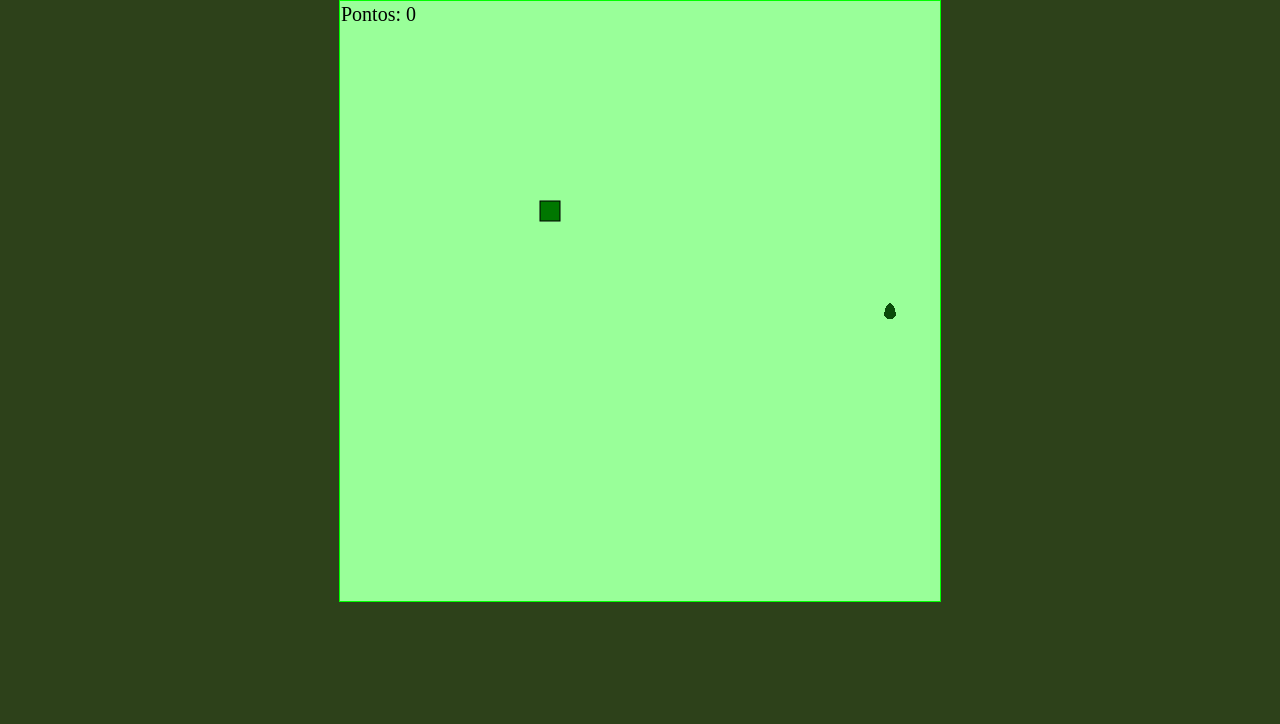
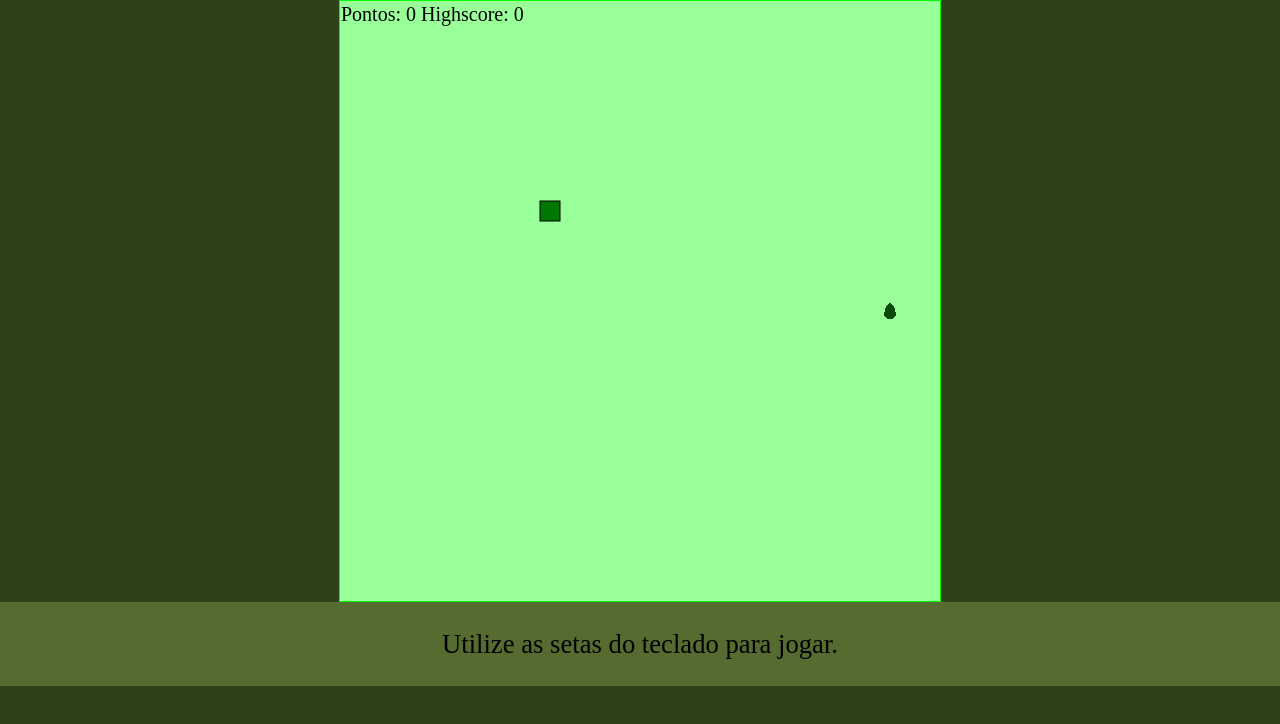
Before and after one commit to ussaohelcim/cobrinha-js, a plain HTML site: page index.html in a window 1280 px wide. Drawn offline with Linux system fonts and the light colour scheme.

Commit message:
adicionado highscore

```diff
--- a/index.html
+++ b/index.html
@@ -12,13 +12,29 @@
             width: 100%;
             height: 100%;
             background-color: rgb(45, 65, 26);
-
+            display: flex;
+            flex-direction: column;
+            justify-content: center;
         }
         canvas
         {
             margin: 0 auto;
             border: 1px solid rgb(0, 255, 0);
             display: block;
+        }
+        #tuto
+        {
+            display: flex;
+            text-align: center;
+            font-size: 20pt;
+            background-color: darkolivegreen;
+            width: 100%;
+            justify-content: center;
+        }
+        footer
+        {
+            text-align: center;
+            padding-top: 10%;
         }
     </style>
 </head>
@@ -27,6 +43,11 @@
         python3 -m http.server --bind
     -->
     <canvas id="snake" width="600" height="600"></canvas>
+    <section id="tuto">
+        <p>
+            Utilize as setas do teclado para jogar.
+        </p>
+    </section>
     <script src="js/snake.js"></script>
 </body>
 </html>
--- a/js/snake.js
+++ b/js/snake.js
@@ -4,6 +4,16 @@ ctx.font = '20px serif';
 let box = 20;
 let cobra = [];
 let pontos = 0;
+let HighScore =0;
+if(localStorage.length>0)
+{
+    HighScore = localStorage.getItem("highscore")
+}
+else
+{
+    localStorage.setItem("highscore","0")
+}
+
 
 cobra[0] = {
     x : 10 * box,
@@ -119,6 +129,13 @@ function render()
     {
         clearInterval(update)
         console.log("aa")
+        //morreu
+        if(pontos > HighScore)
+        {
+            HighScore = pontos;
+            localStorage.setItem("highscore",HighScore)
+        }
+
     }
     cobra.unshift(novaCabeça)//coloca no inicio do vetor
     /*
@@ -180,7 +197,7 @@ function sumirRato()
 function renderScore()
 {
     ctx.fillStyle = "black";
-    ctx.fillText("Pontos: "+pontos, 1, 20);
+    ctx.fillText("Pontos: "+pontos+" Highscore: "+HighScore, 1, 20);
 }
 function renderOvo()
 {
```
Also changed, not shown: 1 other file.
